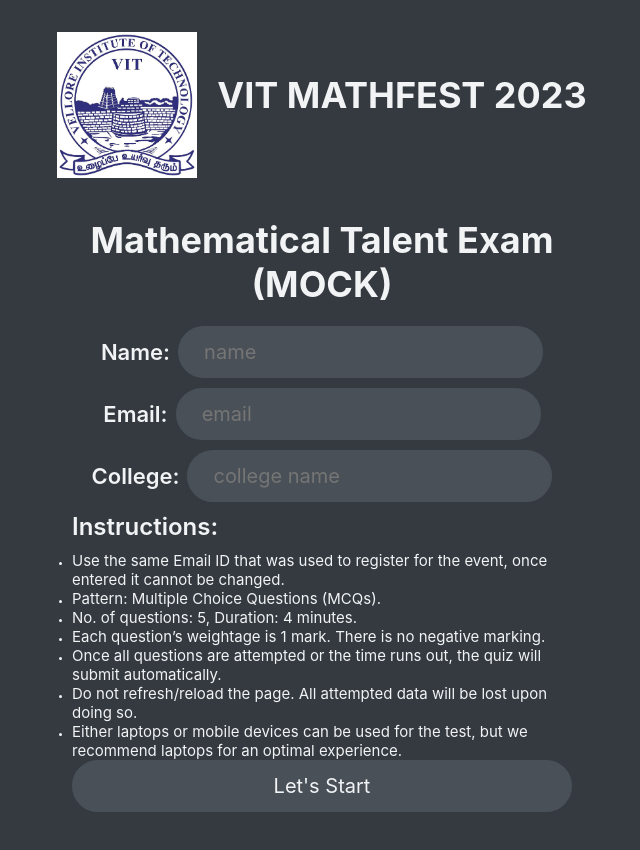
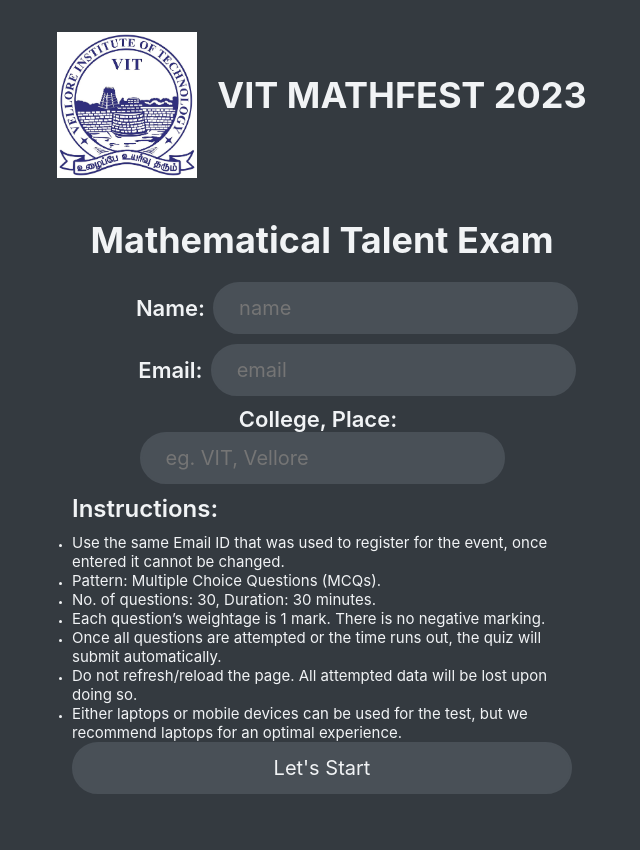
Before and after one commit to aditya-jindal/SecretRepoProdPG, a React (Vite) app: page / in a window 1280 px wide. Shown: the top 850 px of the page, without its empty margins (318-958 px from the left). Built offline with nearby package versions, Linux system fonts and the light colour scheme.

Commit message:
made changes in StartScreen

```diff
--- a/src/StartScreen.jsx
+++ b/src/StartScreen.jsx
@@ -11,9 +11,9 @@
   return (
     <div className="start">
       <Header />
-      <h2>Mathematical Talent Exam (MOCK)</h2>
+      <h2>Mathematical Talent Exam</h2>
       <form onSubmit={(e) => handleSubmit(e)} className="beginform">
-        <div className="forminput">
+        <div className="forminput name">
           <h4>Name:</h4>
           <input
             className="btn"
@@ -24,7 +24,7 @@
             onChange={(e) => setName(e.target.value)}
           />
         </div>
-        <div className="forminput">
+        <div className="forminput email">
           <h4>Email:</h4>
           <input
             className="btn"
@@ -36,11 +36,11 @@
           />
         </div>
         <div className="forminput">
-          <h4>College:</h4>
+          <h4>College, Place:</h4>
           <input
             className="btn"
             type="text"
-            placeholder="college name"
+            placeholder="eg. VIT, Vellore"
             required
             value={college}
             onChange={(e) => setCollege(e.target.value)}
@@ -58,7 +58,7 @@
             <h5>Pattern: Multiple Choice Questions (MCQs).</h5>
           </li>
           <li>
-            <h5>No. of questions: 5, Duration: 4 minutes.</h5>
+            <h5>No. of questions: 30, Duration: 30 minutes.</h5>
           </li>
           <li>
             <h5>
--- a/src/index.css
+++ b/src/index.css
@@ -55,6 +55,10 @@
   }
   .app-header {
     width: 90vw;
+  }
+  .forminput{
+    display: flex;
+    flex-direction: column;
   }
 }
 
@@ -315,6 +319,7 @@
   display: flex;
   flex-direction: column;
   margin-bottom: 1rem;
+  /* justify-content: space-around; */
 }
 
 .instructions-heading {
@@ -336,3 +341,10 @@
   text-align: center;
   margin-bottom: 1rem;
 }
+
+.name{
+  margin-right: -7rem;
+}
+.email{
+  margin-right: -7rem;
+}
```
